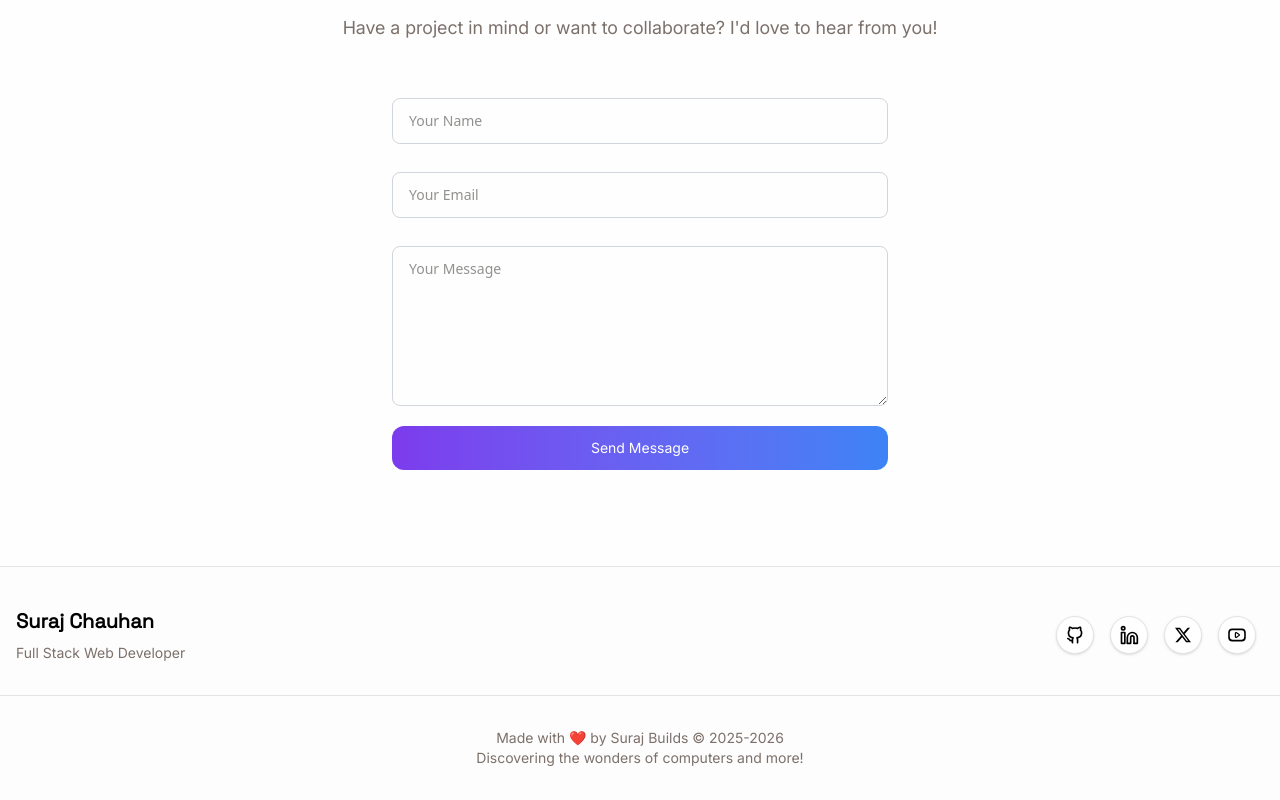
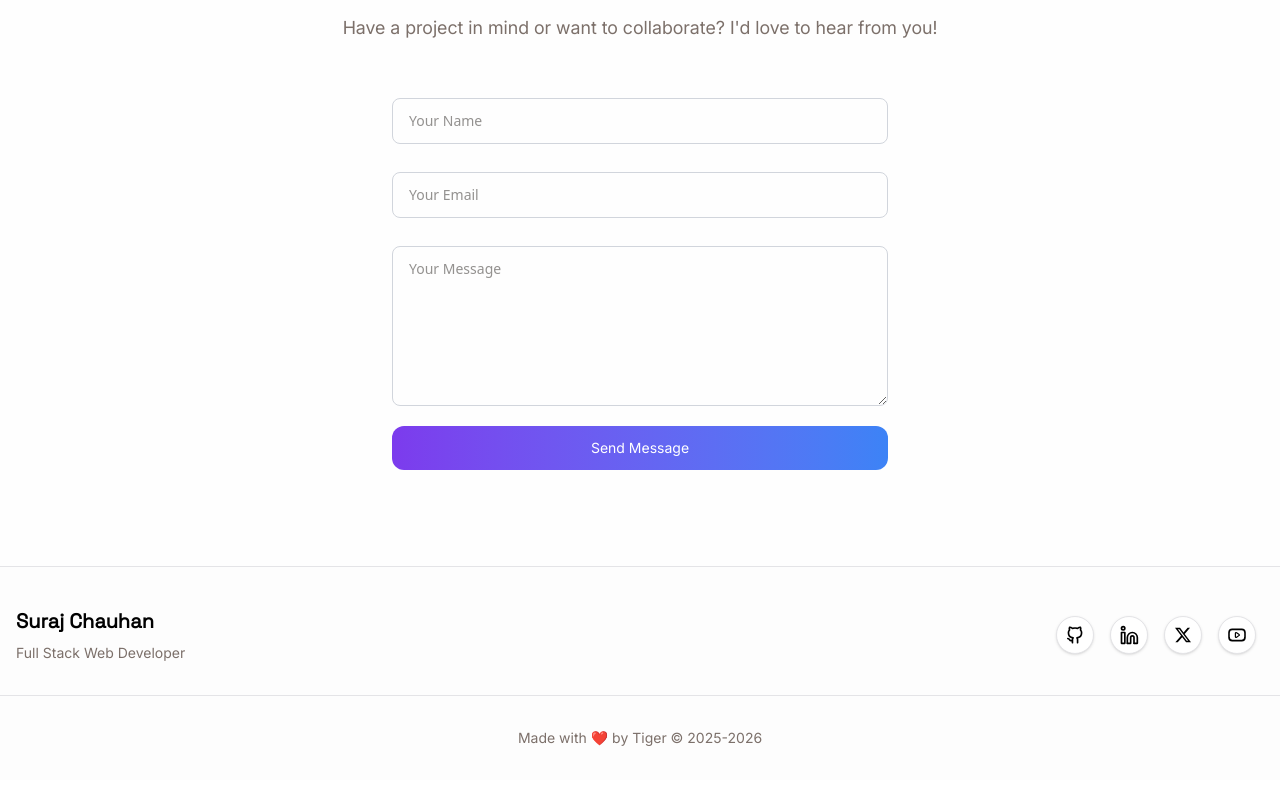
Before and after one commit to surajprojects/tigerxinsights, a React (Vite) app: page / in a window 1280 px wide. Shown: the part 6526-7326 px from the top of the page. Built offline with nearby package versions, Linux system fonts and the light colour scheme.

Commit message:
chore: minor footer changes

```diff
--- a/src/components/home/Footer.tsx
+++ b/src/components/home/Footer.tsx
@@ -13,8 +13,7 @@ export default function Footer() {
         </div>
         <div className="flex flex-col justify-center items-center py-8 px-5">
           <div className="text-sm text-[#7c706a] font-medium text-center flex flex-col items-center">
-            <span>Made with ❤️ by Suraj Builds &copy; 2025-2026</span>
-            <span>Discovering the wonders of computers and more!</span>
+            <span>Made with ❤️ by Tiger &copy; 2025-2026</span>
           </div>
         </div>
       </footer>
```
